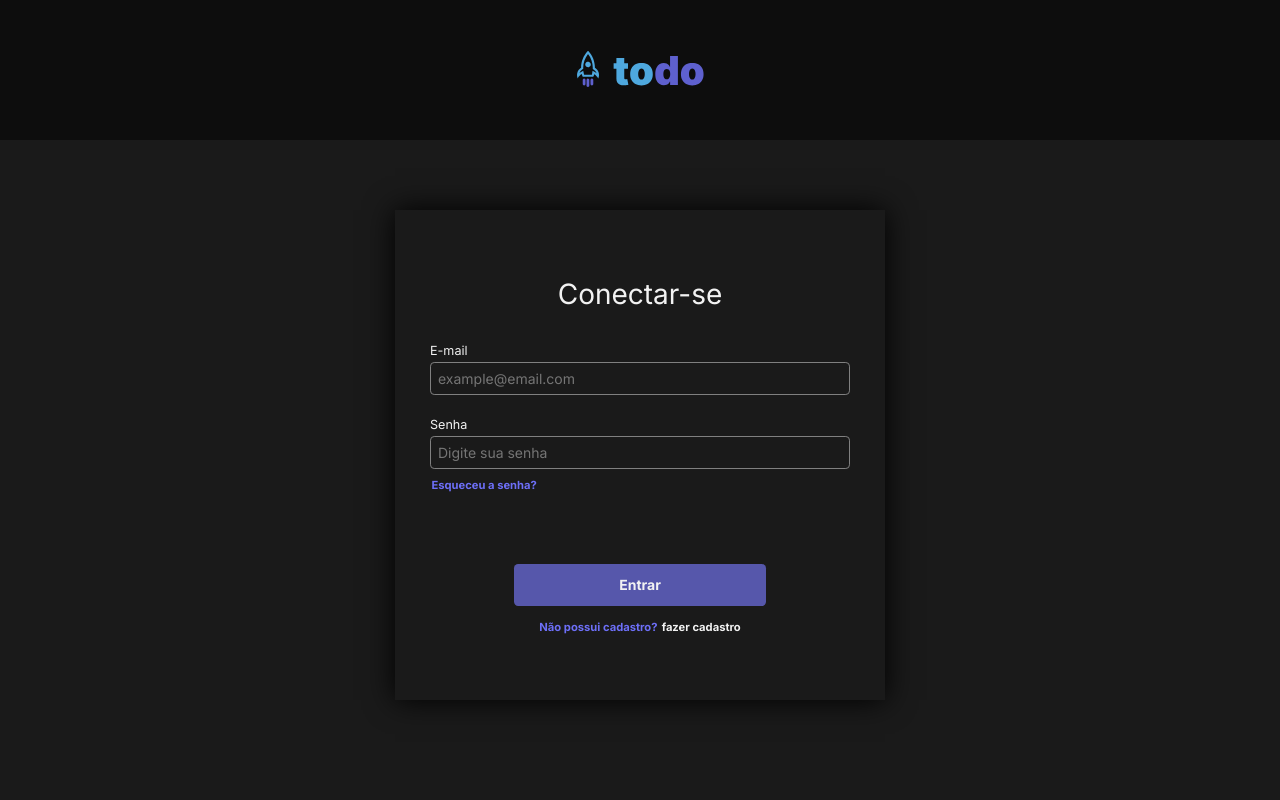
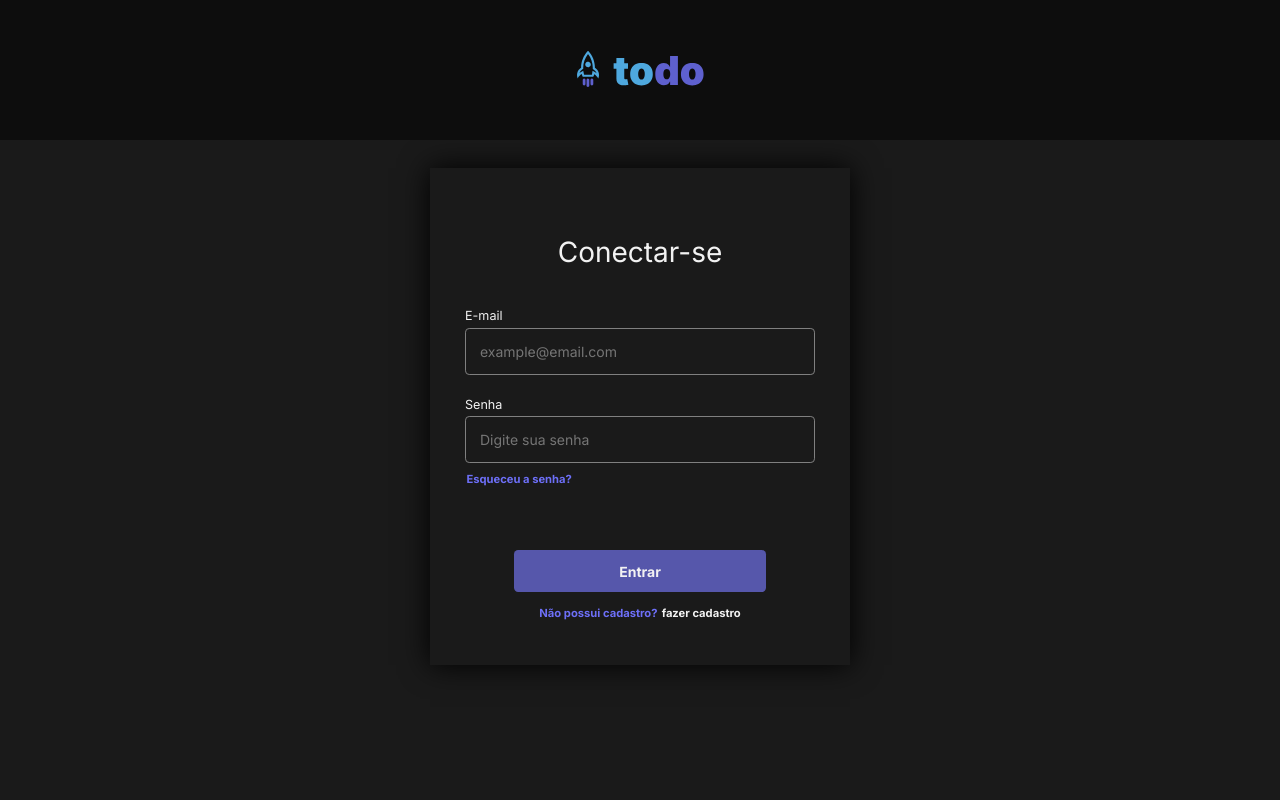
Before and after one commit to kaiomoreira-dev/app-todo, a React (Vite) app: page / in a window 1280 px wide. Shown: the top 800 px of the page. Built offline with nearby package versions, Linux system fonts and the light colour scheme.

Commit message:
fix: all width and heith for cards

```diff
--- a/src/components/pages/users/forgot-password/Forgot-Password.module.css
+++ b/src/components/pages/users/forgot-password/Forgot-Password.module.css
@@ -8,7 +8,6 @@
 .main-content{
     min-height: 100vh ;
     display: flex;
-    justify-content: center;
     align-items: center;
     flex-direction: column;
 }
@@ -16,18 +15,19 @@
 .main-content form{
     box-shadow: 0 0 2rem black;
     height: 35rem;
-    width: 35rem;
-    padding: 0.5rem 0.5rem 3.5rem 0.5rem;
+    width: 30rem;
+    padding: 0.5rem 3rem 3.5rem 3rem;
     box-sizing: border-box;
     display: flex;
     justify-content: center;
     align-items: center;
     flex-direction: column;
+    margin-top: 2.3rem;
 
 }
 
 .main-content form fieldset{
-    padding: 3rem 2rem;
+    padding: 3rem 5rem;
     border: none;
     height: 20rem;
     display: flex;
@@ -36,25 +36,26 @@
     margin-bottom: 2rem;
 }
 
-.title-content{
+.title-content {
     display: flex;
     justify-content: center;
     align-items: center;
     flex-direction: column;
-    margin-bottom: 1.5rem;
+    margin-bottom: 1.8rem;
 }
 
 .main-content form span {
     font-size: 2rem;
     color: var(--gray-100);
-    margin-bottom: 3rem;
+    margin-bottom: 2rem;
 }
 
 .main-content p {
-    width: 30rem;
+    width: 25rem;
     line-height: 1.6rem;
     font-size: 1.1rem;
     text-align: justify;
+    margin-bottom: 0.5rem;
 }
 
 .main-content fieldset label{
@@ -63,7 +64,7 @@
 
 .main-content fieldset input {
     border: 1px solid var(--gray-300);
-    height: 3.5rem;
+    height: 4rem;
     border-radius: 0.3rem;
     padding: 0.5rem;
     font-size: 1rem;
@@ -95,7 +96,7 @@
     height: 3rem;
     border-radius: 0.3rem;
     border: none;
-    margin-top: 1rem;
+    margin-top: 1.8rem;
     margin-bottom: 1rem;
     font-size: 1rem;
     font-weight: bold;
@@ -111,6 +112,7 @@
         box-shadow: 0 0 2rem black;
         height: 35rem;
         width: 25rem;
+        margin-bottom: 2.5rem;
     }
 
     .main-content form fieldset{
--- a/src/components/pages/users/login/Login.module.css
+++ b/src/components/pages/users/login/Login.module.css
@@ -12,17 +12,16 @@ body{
     height: 100vh;
     display: flex;
     justify-content: center;
-    margin: 5rem 0;
+    margin-top: 2rem;
 }
 
 .form{
     box-shadow: 0 0 2rem black;
-    height: 35rem;
-    width: 35rem;
-    padding: 0.5rem 0.5rem 3.5rem 0.5rem;
+    height: 35.5rem;
+    width: 30rem;
+    padding: 1.8rem 0.5rem 3.5rem 0.5rem;
     box-sizing: border-box;
     display: flex;
-    justify-content: center;
     align-items: center;
     flex-direction: column;
 }
@@ -40,7 +39,7 @@ body{
 .title{
     font-size: 2rem;
     color: var(--gray-100);
-    margin-bottom: 2rem;
+    margin-bottom: 2.5rem;
     display: flex;
     justify-content: center;
 }
@@ -51,10 +50,10 @@ body{
 
 .fieldset > input{
     border: 1px solid var(--gray-300);
-    height: 3.5rem;
+    height: 4rem;
     /* margin-bottom: 1.3rem; */
     border-radius: 0.3rem;
-    padding: 0.5rem;
+    padding: 1rem;
     font-size: 1rem;
 }
 
@@ -67,13 +66,14 @@ body{
 }
 
 .fieldset a{
+    border-radius: 0.3rem;
+    width: 7.8rem;
     text-decoration: none;
     color: var(--purple-light);
     font-weight: bold;
     font-size: 0.8rem;
     margin-top: 0.3rem;
     margin-left: 0.1rem;
-
 }
 
 .fieldset a:hover{
@@ -82,7 +82,7 @@ body{
 
 .footer{
     font-size: 0.8rem;
-    margin-top: 2.5rem;
+    margin-top: 4.5rem;
 }
 
 .footer button {
--- a/src/components/pages/users/register/Register.module.css
+++ b/src/components/pages/users/register/Register.module.css
@@ -7,6 +7,13 @@ body{
     justify-content: center;
     align-items: center;
     flex-direction: column;
+}
+.container main{
+    min-height: 100vh ;
+    display: flex;
+    align-items: center;
+    flex-direction: column;
+    margin-bottom: 3rem;
 }
 
 .form{
@@ -19,9 +26,7 @@ body{
     justify-content: center;
     align-items: center;
     flex-direction: column;
-    margin-bottom: 15rem;
-    margin-top: 3rem;
-
+    margin-top: 2rem;
 }
 
 .fieldset label{
--- a/src/components/pages/users/register/Register.tsx
+++ b/src/components/pages/users/register/Register.tsx
@@ -79,6 +79,7 @@ export function Register(){
     return(
         <div className={styles.container}>
             <Header/>
+            <main>
                 <form
                 className={styles.form}
                 id="register-account"
@@ -112,6 +113,7 @@ export function Register(){
                         </span>
                     </footer>
                 </form>
+            </main>
             <Footer />
         </div>
     )
```
Lines whose indentation alone changed are shown as unchanged.
